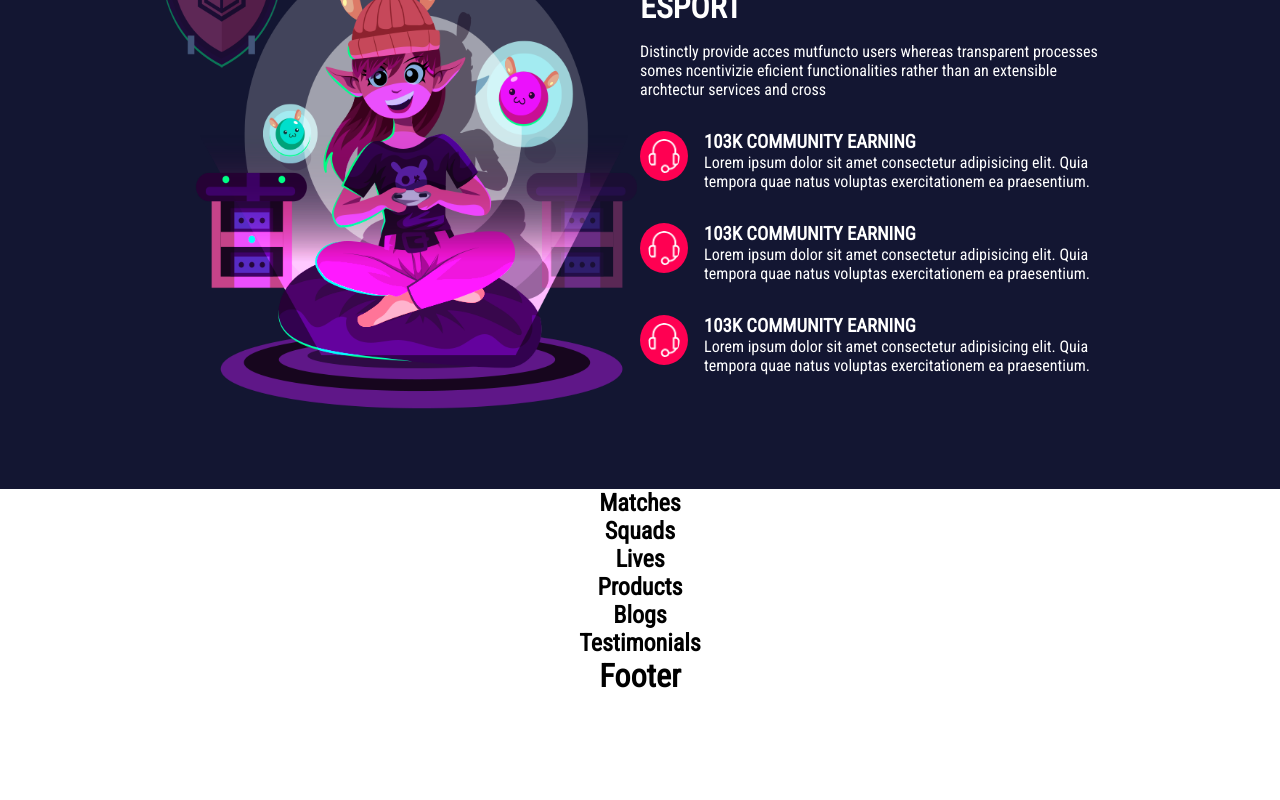
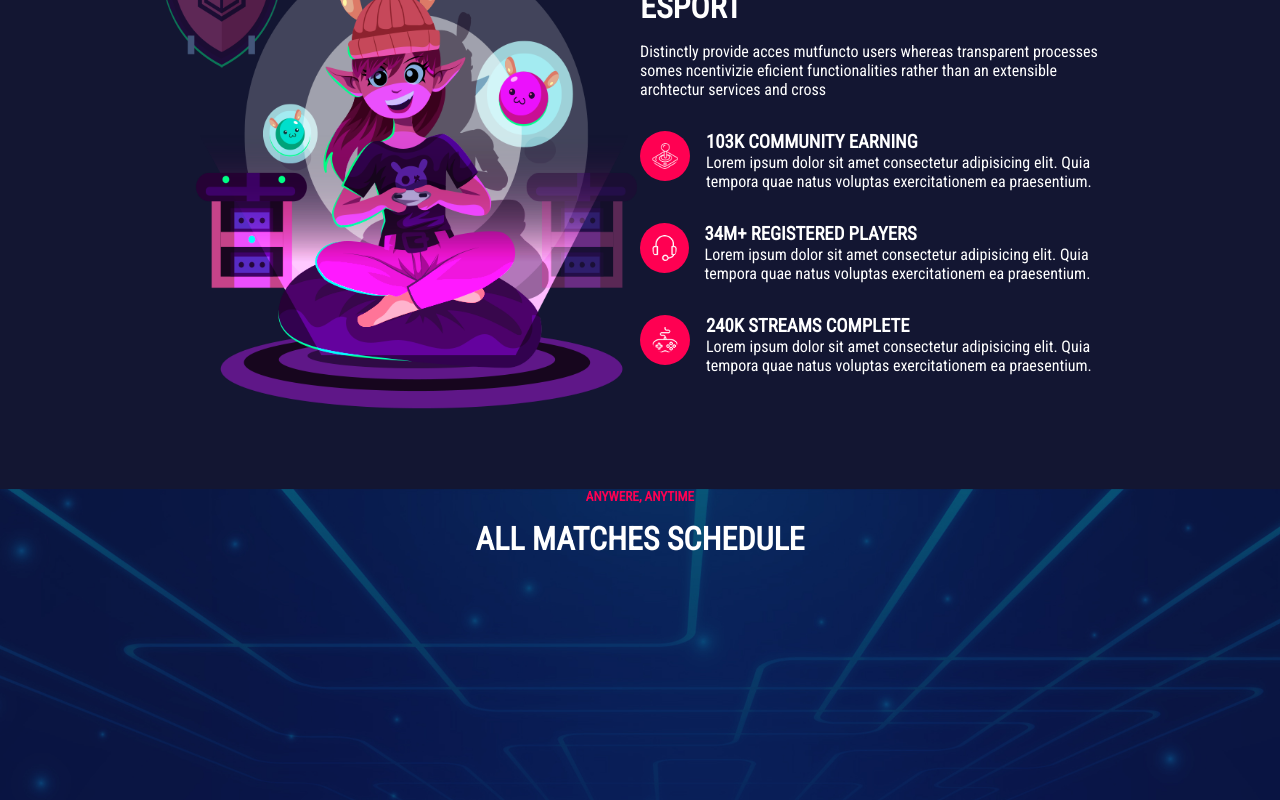
Before and after one commit to ManuelBravaccini/proj-html-vuejs, a Vue app: page / in a window 1280 px wide. Shown: the part 1460-2260 px from the top of the page. Before the commit the page ends 2155 px from the top, so only its background shows below. Built offline with nearby package versions, Linux system fonts and the light colour scheme.

Commit message:
Creted component matches

```diff
--- a/src/components/AppGames/AppGames.vue
+++ b/src/components/AppGames/AppGames.vue
@@ -28,7 +28,7 @@ export default {
                     <p>Distinctly provide acces mutfuncto users whereas transparent processes somes ncentivizie
                         eficient functionalities rather than an extensible archtectur services and cross</p>
                     <div class="achievements">
-                        <img class="icon-stats" src="../../assets/imgs/icon-2.png" alt="Gamepad">
+                        <img class="icon-stats" src="../../assets/imgs/icon-1.png" alt="Gamepad">
                         <div>
                             <h3>103K COMMUNITY EARNING</h3>
                             <p>Lorem ipsum dolor sit amet consectetur adipisicing elit. Quia tempora quae natus voluptas
@@ -38,15 +38,15 @@ export default {
                     <div class="achievements">
                         <img class="icon-stats" src="../../assets/imgs/icon-2.png" alt="Gamepad">
                         <div>
-                            <h3>103K COMMUNITY EARNING</h3>
+                            <h3>34M+ REGISTERED PLAYERS</h3>
                             <p>Lorem ipsum dolor sit amet consectetur adipisicing elit. Quia tempora quae natus voluptas
                                 exercitationem ea praesentium.</p>
                         </div>
                     </div>
                     <div class="achievements">
-                        <img class="icon-stats" src="../../assets/imgs/icon-2.png" alt="Gamepad">
+                        <img class="icon-stats" src="../../assets/imgs/icon-3.png" alt="Gamepad">
                         <div>
-                            <h3>103K COMMUNITY EARNING</h3>
+                            <h3>240K STREAMS COMPLETE</h3>
                             <p>Lorem ipsum dolor sit amet consectetur adipisicing elit. Quia tempora quae natus voluptas
                                 exercitationem ea praesentium.</p>
                         </div>
@@ -127,7 +127,7 @@ section {
                 margin-right: 1rem;
                 height: 50px;
                 width: 50px;
-                padding: .5rem;
+                padding: .75rem;
                 border-radius: 50%;
                 background-color: $secondary-color;
             }
--- a/src/components/AppMatches/AppMatches.vue
+++ b/src/components/AppMatches/AppMatches.vue
@@ -6,13 +6,29 @@ export default {
 
 <template>
     <section>
-        <h1>Matches</h1>
+        <div class="container">
+            <h5 class="sub-title">Anywere, anytime</h5>
+            <h1 class="title">All matches schedule</h1>
+        </div>
     </section>
 </template>
 
 <style lang="scss" scoped>
+@use './styles/partials/variables' as *;
+
 section {
+    background-image: url('../../assets/imgs/bg (1).jpg');
+    background-size: cover;
+    height: 960px;
     display: flex;
-    justify-content: center;
+    flex-direction: column;
+
+    h1.title {
+        color: $text-color;
+    }
+
+    h5.sub-title {
+        color: $secondary-color;
+    }
 }
 </style>
--- a/styles/general.scss
+++ b/styles/general.scss
@@ -7,3 +7,22 @@
     box-sizing: border-box;
     font-family: 'Roboto Condensed', sans-serif;
 }
+
+div.container {
+    margin: 0 auto;
+    max-width: 960px;
+    display: flex;
+    flex-direction: column;
+    align-items: center;
+}
+
+h1.title,
+h5.sub-title {
+    margin-bottom: 1rem;
+    text-transform: uppercase;
+}
+
+h1.title {
+    font-weight: bold;
+    font-size: 2rem;
+}
```
Also changed, not shown: src/components/AppMatches/CompMatches.vue (added, +24 -0 lines).
